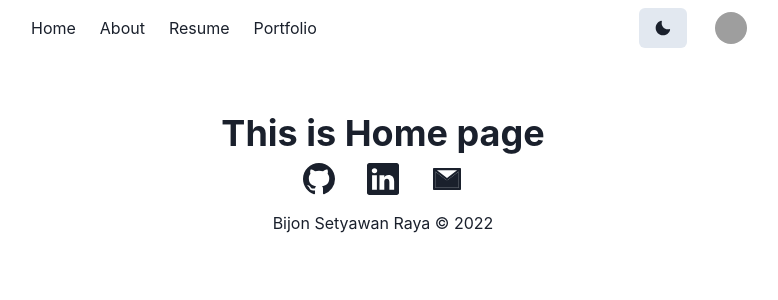
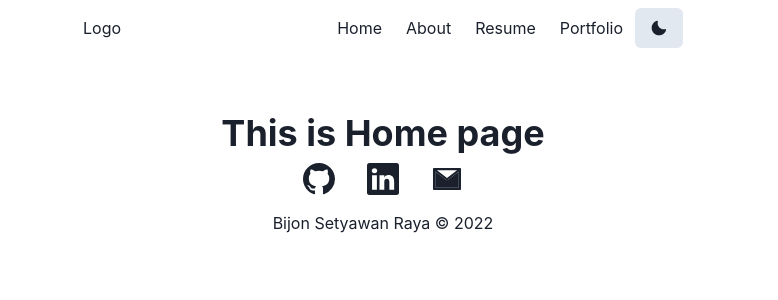
Before and after one commit to bsraya/bsraya, a Next.js app: page / in a window 1280 px wide. Shown: the top 300 px of the page, without its empty margins (257-1035 px from the left). Built offline with nearby package versions, Linux system fonts and the light colour scheme; grey boxes are pictures that could not be loaded.

Commit message:
chore: change navbar layout

```diff
--- a/components/Navbar.tsx
+++ b/components/Navbar.tsx
@@ -9,8 +9,6 @@ import {
     MenuList,
     MenuItem,
     MenuDivider,
-    Stack,
-    useColorMode,
     Center
 
 } from '@chakra-ui/react'
@@ -40,20 +38,25 @@ const Navigation: React.FC = () => {
             <Flex
                 py={2}
                 px={5}
-                maxW="container.md"
+                maxW="container.sm"
                 align="center"
                 mx="auto"
             >
-                <Flex marginRight="auto">
-                    <Navlink href="/">Home</Navlink>
-                    <Navlink href="/about">About</Navlink>
-                    <Navlink href="/resume">Resume</Navlink>
-                    <Navlink href="/portfolio">Portfolio</Navlink>
-                </Flex>
-                <Stack direction={'row'} spacing={7}>
+                <Flex>Logo</Flex>
+                <Flex marginLeft="auto">
+                    <Flex
+                        display={{ base: 'none', md: 'flex' }}
+                    >
+                        <Navlink href="/">Home</Navlink>
+                        <Navlink href="/about">About</Navlink>
+                        <Navlink href="/resume">Resume</Navlink>
+                        <Navlink href="/portfolio">Portfolio</Navlink>
+                    </Flex>
                     <Switch />
                     <Menu>
                         <MenuButton
+                            // show menu only when container is smaller than 768px
+                            display={{ base: 'none', md: 'none', sm: 'flex' }}
                             as={Button}
                             rounded={'full'}
                             variant={'link'}
@@ -101,7 +104,7 @@ const Navigation: React.FC = () => {
                         </MenuItem>
                         </MenuList>
                     </Menu>
-                </Stack>
+                </Flex>
             </Flex>
         </Navbar>
     )
```
